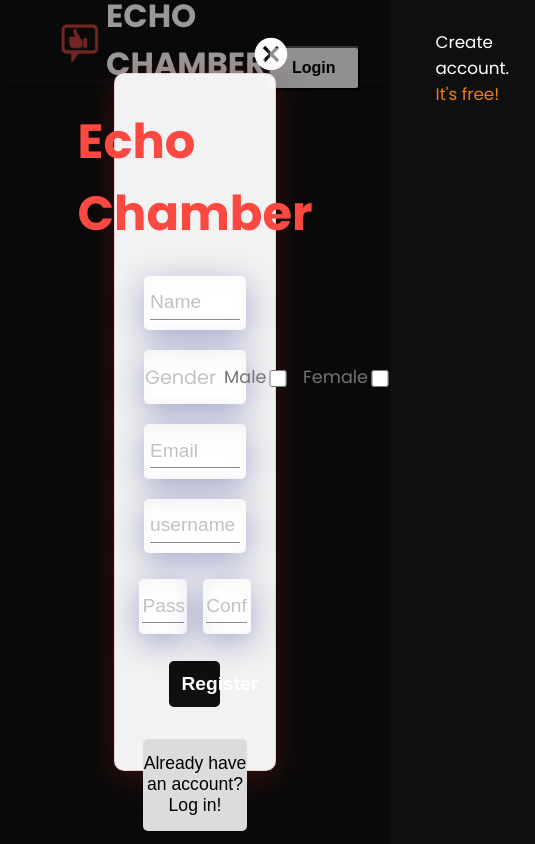
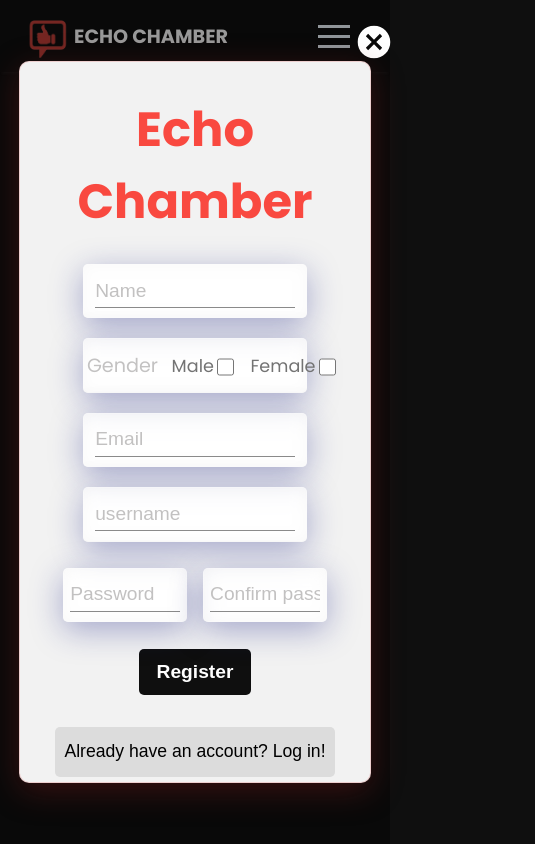
Before and after one commit to sarthakagarwal882/EchoChamber, a React (Vite) app in the folder frontend/: page /signup in a window 390 px wide. Shown: the whole page, 535 px wide, since content can reach past the window. Built offline with nearby package versions, Linux system fonts and the light colour scheme.

Commit message:
navbar,login,signup responsive

```diff
--- a/frontend/package.json
+++ b/frontend/package.json
@@ -13,6 +13,7 @@
     "@reduxjs/toolkit": "^1.9.5",
     "axios": "^1.5.0",
     "dotenv": "^16.3.1",
+    "hamburger-react": "^2.5.0",
     "js-cookie": "^3.0.5",
     "react": "^18.2.0",
     "react-dom": "^18.2.0",
--- a/frontend/src/components/Navbar.jsx
+++ b/frontend/src/components/Navbar.jsx
@@ -2,7 +2,7 @@
 /* eslint-disable no-unused-vars */
 /* eslint-disable react/no-unescaped-entities */
 import "./NavbarStyles.css"
-import { IoMdArrowDropdown } from 'react-icons/io'
+import { Divide as Hamburger } from 'hamburger-react'
 import { Link, useNavigate } from "react-router-dom"
 import { useState } from "react"
 import { useDispatch, useSelector } from "react-redux"
@@ -12,16 +12,19 @@ const Navbar = () => {
     const dispatch = useDispatch()
     const navigateTo = useNavigate()
     const state = useSelector((store) => { return (store.user.data) })
-    const [userState, setUserState] = useState(state)
     const [dropDown, setDropdown] = useState('none')
-    const [viewport, setViewport] = useState(window.innerWidth <= 1000 ? false : true)
+    const [isOpen, setOpen] = useState(false)
+    const [viewport, setViewport] = useState(window.innerWidth <= 900 ? null : true)
+
     const handleViewport = () => {
-        if ((window.innerWidth) <= 1000)
-            setViewport(false)
+        console.log(viewport);
+        if ((window.innerWidth) <= 900)
+            setViewport(null)
         else
             setViewport(true)
     }
     window.addEventListener('resize', handleViewport)
+
 
     function setProfileImg() {
         if (state.gender === 'male')
@@ -46,13 +49,16 @@ const Navbar = () => {
         <>
             < div className="navbar" >
                 <Link to={'/'}>
-                    <h1 className="nav-title"><img src="/assets/main.png" alt="" /> ECHO CHAMBER</h1>
+                    <div className="nav-title">
+                        <img src="/assets/main.png" alt="" />
+                        <h1> ECHO CHAMBER</h1>
+                    </div>
                 </Link>
 
                 <div className="nav-auth">
                     {
                         ('username' in state) ?
-                            <div className="nav-dropdown">
+                            < div className="nav-dropdown">
                                 <div role="button" onClick={setDropdownFunc} className="profile-div">
                                     <p>{state.username}</p>
                                     <span className={setProfileImg()}></span>
@@ -67,7 +73,9 @@ const Navbar = () => {
                                     </div>
                                 </div>
                             </div>
+
                             :
+                            (viewport) ?
                                 <div className="nav-unsigned">
                                     <Link className="nav-login-link" to={'/login'}>
                                         <button>Login</button>
@@ -75,6 +83,29 @@ const Navbar = () => {
                                     <Link className="nav-create-account-link" to={'/signup'}>
                                         <p className="nav-create-account-p">Create account. <span>It's free!</span></p>
                                     </Link>
+                                </div>
+                                :
+                                <div>
+                                    <Hamburger toggled={isOpen} toggle={setOpen} />
+                                    {
+                                        (isOpen) &&
+                                        <div className="hamburger-wrapper">
+                                            <div className="hamburger-menu">
+                                                <Hamburger toggled={isOpen} toggle={setOpen} />
+                                                <ul>
+                                                    <hr />
+                                                    <Link to={'/login'} onClick={setOpen}>
+                                                        <li>Login</li>
+                                                    </Link>
+                                                    <Link to={'/signup'} onClick={setOpen}>
+                                                        <li>Signup</li>
+                                                    </Link>
+                                                </ul>
+
+                                            </div>
+                                        </div>
+
+                                    }
                                 </div>
                     }
 
--- a/frontend/src/components/NavbarStyles.css
+++ b/frontend/src/components/NavbarStyles.css
@@ -3,10 +3,10 @@
     flex-direction: row;
     justify-content: space-between;
     align-items: center;
-    padding: 0.9rem 4rem;
+    padding: 0.4rem 4rem;
     box-shadow: 0 4px 2px -2px rgba(50, 50, 50, 0.2);
     background-color: #0f0f0f;
-    height: 5rem;
+    height: 4.5rem;
 }
 
 .navbar a {
@@ -18,29 +18,25 @@
     flex-direction: row;
     justify-content: center;
     align-items: center;
+}
+
+.nav-title h1 {
     color: #ffffff;
     font-weight: 700;
-    font-size: 2rem;
+    font-size: 1.8rem;
 }
-
 
 .nav-title img {
     margin: 6px 10px 0 0;
     width: 2rem;
     height: 2rem;
-    transform: scale(1.3);
-
+    transform: scale(1.2);
 }
 
 .clicked svg {
     transform: rotate(180deg);
 }
 
-.nav-auth {
-    display: flex;
-    flex-direction: row;
-    margin: auto 2vw auto 0;
-}
 
 .profile-div {
     display: flex;
@@ -48,12 +44,12 @@
     align-items: center;
     background-color: rgb(61, 61, 61);
     cursor: pointer;
-    padding: 0.5rem 1rem;
+    padding: 0.4rem 0.8rem;
     border-radius: 5px;
 }
 
 .profile-div p {
-    font-size: 1.3rem;
+    font-size: 1.1rem;
     color: #ffffff;
 }
 
@@ -62,8 +58,8 @@
     background-size: cover;
     border: none;
     outline: none;
-    width: 3rem;
-    height: 3rem;
+    width: 2.2rem;
+    height: 2.2rem;
     padding: 0;
     margin: 0 0 0 1rem;
 }
@@ -73,8 +69,8 @@
     background-size: cover;
     border: none;
     outline: none;
-    width: 2rem;
-    height: 2rem;
+    width: 2.2rem;
+    height: 2.2rem;
     padding: 0;
     margin: 0;
 }
@@ -89,11 +85,11 @@
 .nav-drop-menu {
     flex-direction: column;
     position: absolute;
-    padding: 5px 0 5px 0 !important;
+    padding: 3px 0 3px 0 !important;
     margin: 0 !important;
     right: 0;
-    top: 4.3rem;
-    width: 9.1rem;
+    top: 3.2rem;
+    width: 8.5rem;
     border-radius: 5px;
     background-color: #282828;
 }
@@ -118,20 +114,26 @@
     background-color: rgb(153, 153, 153);
 }
 
-.nav-create-account-link{
-    padding: 0.7rem 1.4rem;
-    margin: 0.1rem;
+.nav-auth {
+    display: flex;
+    flex-direction: row;
+    margin: auto 0;
+}
+
+.nav-create-account-link {
+    padding: 0.5rem 1rem;
     transition: 0.05s ease-in-out;
     border: 2px solid transparent;
     border-radius: 4px;
 }
-.nav-create-account-link:hover{
+
+.nav-create-account-link:hover {
     border: 2px solid #e58014;
 }
 
 .nav-create-account-p {
     color: #ffffff;
-    font-size: 1.05rem;
+    font-size: 1rem;
 }
 
 .nav-create-account-p span {
@@ -149,18 +151,102 @@
     justify-content: center;
     align-items: center;
 }
-.nav-login-link{
-    margin: 0 3rem 0 0;
+
+.nav-login-link {
+    margin: 0 2.2rem 0 0;
 }
-.nav-login-link button{
-    padding:0.7rem 1.4rem;
-    margin: 0.1rem;
+
+.nav-login-link button {
+    padding: 0.6rem 1.2rem;
     border-radius: 4px;
     font-size: 1rem;
     cursor: pointer;
     font-weight: 600;
 }
-.nav-login-link button:hover{
+
+.nav-login-link button:hover {
     background-color: #e58014;
     color: #ffffff;
 }
+
+.hamburger-react {
+    color: aliceblue;
+}
+
+.hamburger-wrapper {
+    position: absolute;
+    width: 100%;
+    height: 100vh;
+    top: 0;
+    right: 0;
+    background-color: rgb(0, 0, 0, 0.4);
+    display: flex;
+    flex-direction: column;
+    align-items: end;
+    overflow: hidden;
+}
+
+
+.hamburger-menu {
+    height: 100%;
+    width: 50%;
+    background-color: #171717;
+}
+.hamburger-menu .hamburger-react {
+    margin: 0.7rem auto;
+}
+
+.hamburger-menu ul {
+    color: #ffffff;
+    margin: 1rem 0 0 0;
+    width: 100%;
+}
+
+.hamburger-menu ul a {
+    color: #ffffff;
+}
+
+.hamburger-menu ul li {
+    text-align: center;
+    height: 3rem;
+    list-style: none;
+    display: flex;
+    justify-content: center;
+    align-items: center;
+    cursor: pointer;
+}
+
+.hamburger-menu ul li:hover {
+    background-color: #6c6c6d;
+}
+
+@media only screen and (max-width:1000px) {
+    .nav-login-link {
+        margin: 0 1.5rem 0 0;
+    }
+}
+
+@media only screen and (max-width:600px) {
+    .nav-title h1 {
+        font-size: 1.2rem;
+    }
+
+    .nav-title img {
+        margin: 6px 10px 0 0;
+        width: 2rem;
+        height: 2rem;
+        transform: scale(1.3);
+    }
+
+    .navbar {
+        display: flex;
+        flex-direction: row;
+        justify-content: space-between;
+        align-items: center;
+        padding: 0.4rem 2rem;
+        box-shadow: 0 4px 2px -2px rgba(50, 50, 50, 0.2);
+        background-color: #0f0f0f;
+        height: 4.5rem;
+    }
+
+}
--- a/frontend/src/components/authentication/SignUpStyles.css
+++ b/frontend/src/components/authentication/SignUpStyles.css
@@ -204,3 +204,93 @@
     color: #737373;
     font-weight: 400;
 }
+
+
+
+@media only screen and (max-width:1200px) {
+    .signup-cover {
+        position: relative;
+        margin: auto;
+        text-align: center;
+        width: 70%;
+        height: 95%;
+        display: flex;
+        justify-content: center;
+        align-items: center;
+    }
+}
+
+@media only screen and (max-width:1000px) {
+    .signup-cover {
+        position: relative;
+        margin: auto;
+        text-align: center;
+        width: 80%;
+        height: 93%;
+        display: flex;
+        justify-content: center;
+        align-items: center;
+    }
+
+    .login-already-link {
+        width: 80%;
+        margin: auto;
+        margin: 2rem auto;
+    }
+
+}
+
+@media only screen and (max-width:800px) {
+    .signup-cover {
+        position: relative;
+        margin: auto;
+        text-align: center;
+        width: 80%;
+        height: 93%;
+        display: flex;
+        justify-content: center;
+        align-items: center;
+    }
+
+}
+
+@media only screen and (max-width:700px) {
+    .signup-cover {
+        position: relative;
+        margin: auto;
+        text-align: center;
+        width: 85%;
+        height: 93%;
+        display: flex;
+        justify-content: center;
+        align-items: center;
+    }
+
+}
+
+@media only screen and (max-width:600px) {
+    .signup-cover {
+        position: relative;
+        margin: auto;
+        text-align: center;
+        width: 98%;
+        height: 93%;
+        display: flex;
+        justify-content: center;
+        align-items: center;
+    }
+
+    .forgot-pass-link {
+        text-decoration: none;
+        color: #434141;
+        display: block;
+        width: 50%;
+        margin: auto;
+    }
+
+    .forgot-pass {
+        margin: 0.7rem 0 0 0;
+        font-size: 1rem;
+        display: block;
+    }
+}
```
Also changed, not shown: frontend/src/components/authentication/LoginStyles.css (+88 -0 lines), 1 other file (tests, documents, lock files or other folders). Lines whose indentation alone changed are shown as unchanged.
